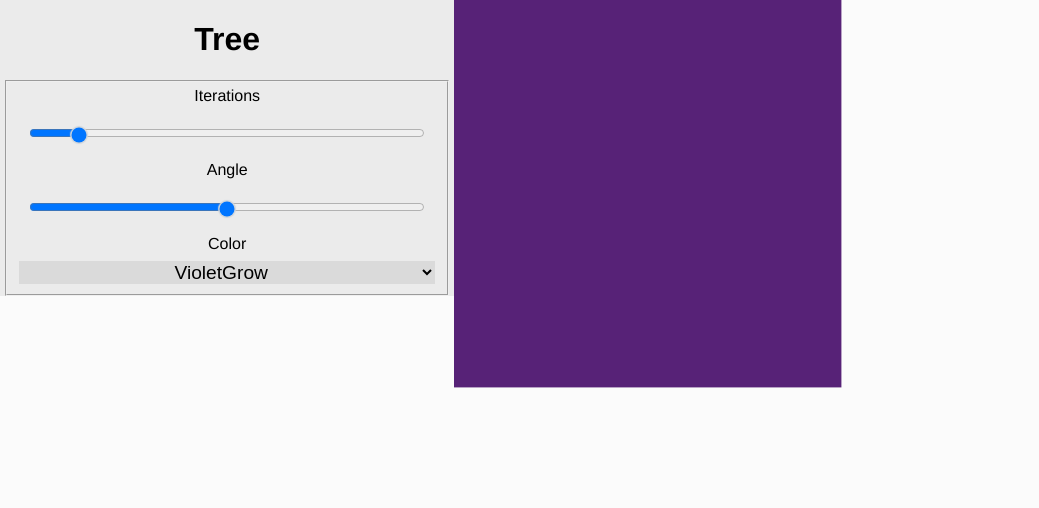
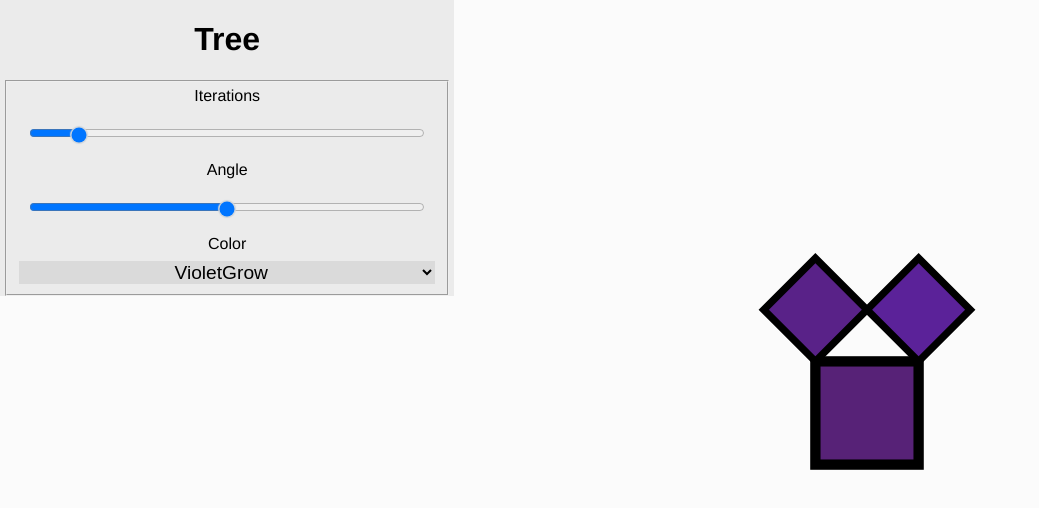
Before and after one commit to cl1ckname/cl1ckname.github.io, a Next.js app: page /tree in a window 1280 px wide. Shown: the top 508 px of the page, without its empty margins (0-1039 px from the left). Built offline with nearby package versions, Linux system fonts and the light colour scheme.

Commit message:
use imageData to save drawing

```diff
--- a/src/components/tree/PanCanvas.tsx
+++ b/src/components/tree/PanCanvas.tsx
@@ -1,12 +1,13 @@
 import {ReactNode, RefObject, useEffect, useRef, useState} from "react";
+import {ColorFunction} from "@/logic/tree/colors";
+import {drawTree} from "@/logic/tree/generator";
 
 interface PanCanvasOpts {
-    children: (
-        scale: number,
-        offsetX: number,
-        offsetY: number,
-        ref: RefObject<HTMLCanvasElement>
-    ) => ReactNode
+    w: number
+    h: number
+    angle: number
+    n: number
+    color: ColorFunction
 }
 
 const ZOOM_SENSITIVITY = 500
@@ -30,15 +31,20 @@ export default function PanCanvas(props: PanCanvasOpts) {
     const [offset, setOffset] = useState<Point>(ORIGIN);
     const [startPoint, setStartPoint] = useState<Point>(ORIGIN)
     const [startOffset, setStartOffset] = useState<Point>(ORIGIN)
+    const [ctx, setCtx] = useState<CanvasRenderingContext2D>()
+    const [imdata, setImdata] = useState<ImageData>()
 
-    useEffect(() => {
-        if (canvasRef.current != null) {
-            const canvasElem = canvasRef.current
-            const w = canvasRef.current.width
-            const h = canvasRef.current.height
-            setOffset({x: w / 2, y: h / 2})
+    function redraw() {
+        if (!ctx) {
+            return;
         }
-    }, [])
+        if (!imdata) {
+            return
+        }
+        ctx.reset()
+        // ctx.setTransform(scale, 0, 0, scale, offset.x, offset.y)
+        ctx.putImageData(imdata, 0,0)
+    }
 
     useEffect(() => {
         if (canvasRef.current != null) {
@@ -60,6 +66,7 @@ export default function PanCanvas(props: PanCanvasOpts) {
                 if (startPoint != ORIGIN) {
                     setStartPoint(ORIGIN)
                     setStartOffset(offset)
+                    redraw()
                 }
             }
             canvasElem.onwheel = (ev: WheelEvent) => {
@@ -71,12 +78,30 @@ export default function PanCanvas(props: PanCanvasOpts) {
                 const c = {x: w * zoom / 2, y: h * zoom / 2}
                 setOffset(prev => diffPoints(prev, c))
                 setStartOffset(offset)
+                redraw()
             }
         }
-    }, [offset, scale, startOffset, startPoint, canvasRef.current]);
+    }, [offset, scale, startOffset, startPoint, canvasRef.current, ctx]);
 
+    useEffect(() => {
+        if (!canvasRef.current) {
+            return
+        }
+        const ctx = canvasRef.current.getContext("2d")
+        if (!ctx) {
+            return
+        }
+        setCtx(ctx)
 
-    return <>
-        {props.children(scale, offset.x, offset.y, canvasRef)}
-    </>
+        if (ctx.canvas.width) {
+            drawTree(props.angle, props.n, ctx, props.color, props.w, props.h)
+            setImdata(ctx.getImageData(0, 0, props.w, props.h))
+            redraw()
+        }
+
+    }, [canvasRef, ctx, props]);
+
+    return <canvas  ref={canvasRef}
+                    width={props.w}
+                    height={props.h}/>
 }
--- a/src/components/tree/TreeSVG.tsx
+++ b/src/components/tree/TreeSVG.tsx
@@ -11,25 +11,11 @@ interface TreeProps {
 }
 
 export default function TreeSVG(props: TreeProps) {
-    // const squares = generateSquare(props.angle, props.n)
-
-    return <PanCanvas>
-        {(scale, offsetX, offsetY, ref) =>
-            <VectorCanvas
+    return <PanCanvas
         w={props.w}
         h={props.w}
-                squares={[]}
         angle={props.angle}
         n={props.n}
-                viewport={{
-                    offsetX: offsetX,
-                    offsetY: offsetY,
-                    height: props.h * scale,
-                    width: props.w * scale
-                }}
         color={props.color}
-                canvasRef={ref}
     />
 }
-            </PanCanvas>
-        }
--- a/src/logic/tree/colors.tsx
+++ b/src/logic/tree/colors.tsx
@@ -24,7 +24,7 @@ const generateGradient = (color1: number, color2: number) => {
     const g2 = Math.floor(color2 / 16 ** 2) % 16 ** 2
     const b2 = color2 % 16 ** 2
     return (number: number, depth: number) => {
-        const stage = number / depth
+        const stage = Math.log2(number) / depth
         const r = Math.floor((r1 * (1 - stage) + r2 * stage))
         const g = Math.floor((g1 * (1 - stage) + g2 * stage))
         const b = Math.floor((b1 * (1 - stage) + b2 * stage))
@@ -75,7 +75,7 @@ export const NoSignal = (number: number, depth: number) => {
 export const ColorCollection: ColorCollectionElement[] = [
     {func: violetGrow, name: 'VioletGrow'},
     {func: Gradient, name: 'Gradient'},
-    {func: Flare, name: 'Flare'},
+    {func: generateGradient(0xf12711, 0xf5af19), name: 'Flare'},
     {func: generateGradient(0xc31432, 0x240b36), name: 'Witching Hour'},
     {func: generateGradient(0x74ebd5, 0xACB6E5), name: 'Digital Water'},
     {func: generateGradient(0x155799, 0x159957), name: 'Crystal Clear'},
--- a/src/logic/tree/generator.ts
+++ b/src/logic/tree/generator.ts
@@ -83,15 +83,15 @@ export const squareByCoordinates = (x: number,
     return {points: [p1, p2, p3, p4], number: number, depth: depth, a: 0}
 }
 
-export function drawTree(A: number, n: number, ctx: CanvasRenderingContext2D, color: ColorFunction, width: number, heght: number, offsetX: number, offsetY: number) {
+export function drawTree(A: number, n: number, ctx: CanvasRenderingContext2D, color: ColorFunction, width: number, heght: number) {
     const factor = heght * heght / width
     const produce = makeFigures(A)
-    const firstSq = squareByCoordinates(0, 0, 1, 1, n)
+    const firstSq = squareByCoordinates(0.5, 0.5, 0.125, 1, n)
     let leafs: PolygonBlob = new PolygonBlob(n)
     leafs.add(firstSq)
     let nodes: PolygonBlob = new PolygonBlob(n)
     ctx.reset()
-
+    ctx.lineWidth = 0.1
     function drawLeafs(j: number) {
         const l = leafs.at(j)
         ctx.fillStyle = color(l.number, l.depth)
@@ -99,8 +99,9 @@ export function drawTree(A: number, n: number, ctx: CanvasRenderingContext2D, co
         const b = Math.cos(l.a)
         const a = Math.sin(l.a)
         const side = factor * Math.sqrt((Math.pow(l.points[0].x - l.points[1].x, 2) + Math.pow(l.points[0].y - l.points[1].y, 2)))
-        ctx.setTransform(a * side, b * side, -b * side, a * side, offsetX + start.x * factor, offsetY + start.y * factor)
+        ctx.setTransform(a * side, b * side, -b * side, a * side, start.x * factor, start.y * factor)
         ctx.fillRect(-0.5, -0.5, 1, 1)
+        ctx.strokeRect(-0.5, -0.5, 1,1)
         ctx.resetTransform()
     }
 
```
Lines whose indentation alone changed are shown as unchanged.
